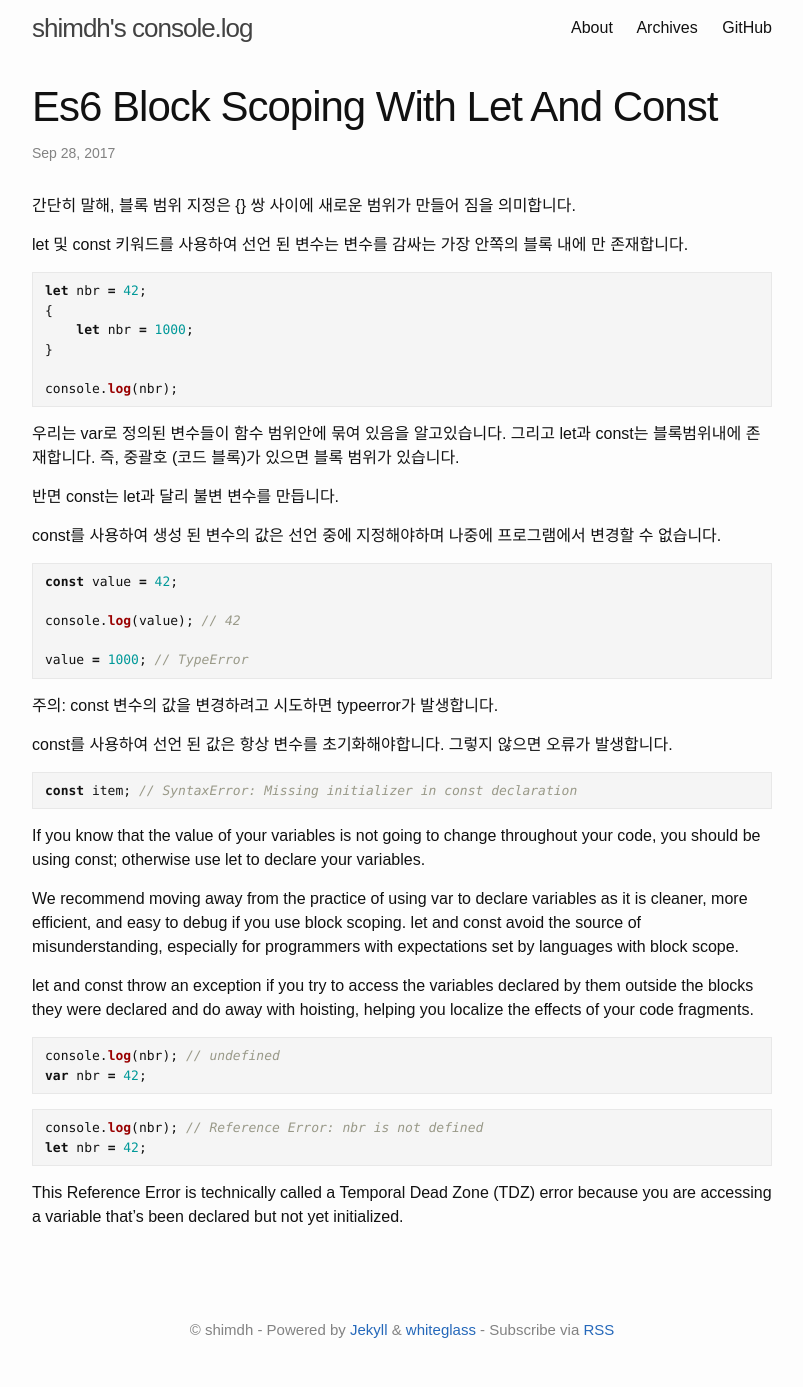
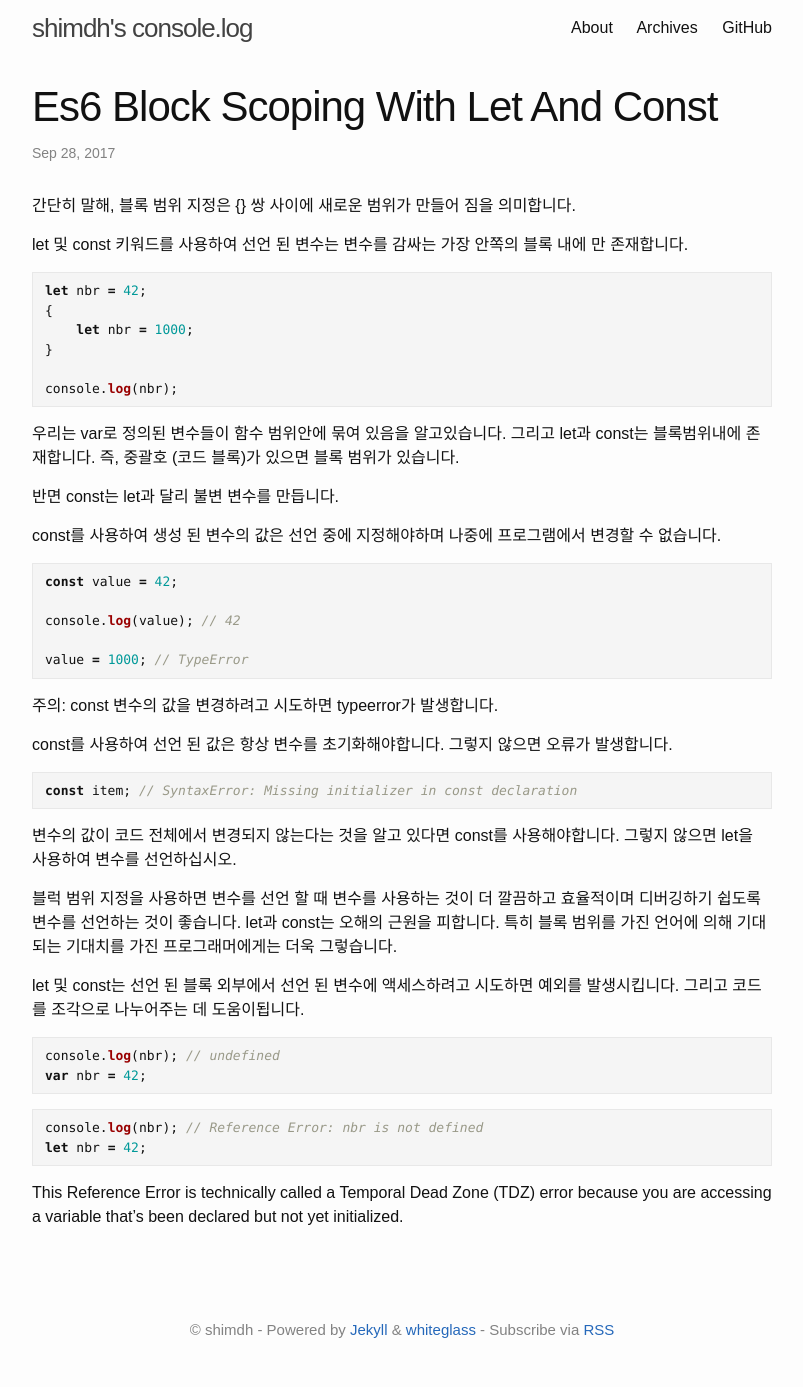
Before and after one commit to yous/whiteglass, a Jekyll site: the page built from _posts/2017-09-28-es6-block-scoping-with-let-and-const.md, in a window 1280 px wide. Shown: the whole page, without its empty margins (238-1041 px from the left). Built offline with Jekyll 4.4.1, drawn with Linux system fonts in a browser that asks for light colours.

Commit message:
added translations

```diff
--- a/_posts/2017-09-28-es6-block-scoping-with-let-and-const.md
+++ b/_posts/2017-09-28-es6-block-scoping-with-let-and-const.md
@@ -45,11 +45,14 @@ const를 사용하여 선언 된 값은 항상 변수를 초기화해야합니
 const item; // SyntaxError: Missing initializer in const declaration
 {% endhighlight %}
 
-If you know that the value of your variables is not going to change throughout your code, you should be using const; otherwise use let to declare your variables.
+<!-- If you know that the value of your variables is not going to change throughout your code, you should be using const; otherwise use let to declare your variables. -->
+변수의 값이 코드 전체에서 변경되지 않는다는 것을 알고 있다면 const를 사용해야합니다. 그렇지 않으면 let을 사용하여 변수를 선언하십시오.
 
-We recommend moving away from the practice of using var to declare variables as it is cleaner, more efficient, and easy to debug if you use block scoping. let and const avoid the source of misunderstanding, especially for programmers with expectations set by languages with block scope.
+<!-- We recommend moving away from the practice of using var to declare variables as it is cleaner, more efficient, and easy to debug if you use block scoping. let and const avoid the source of misunderstanding, especially for programmers with expectations set by languages with block scope. -->
+블럭 범위 지정을 사용하면 변수를 선언 할 때 변수를 사용하는 것이 더 깔끔하고 효율적이며 디버깅하기 쉽도록 변수를 선언하는 것이 좋습니다. let과 const는 오해의 근원을 피합니다. 특히 블록 범위를 가진 언어에 의해 기대되는 기대치를 가진 프로그래머에게는 더욱 그렇습니다.
 
-let and const throw an exception if you try to access the variables declared by them outside the blocks they were declared and do away with hoisting, helping you localize the effects of your code fragments.
+<!-- let and const throw an exception if you try to access the variables declared by them outside the blocks they were declared and do away with hoisting, helping you localize the effects of your code fragments. -->
+let 및 const는 선언 된 블록 외부에서 선언 된 변수에 액세스하려고 시도하면 예외를 발생시킵니다. 그리고 코드를 조각으로 나누어주는 데 도움이됩니다.
 
 {% highlight js %}
 console.log(nbr); // undefined
```
